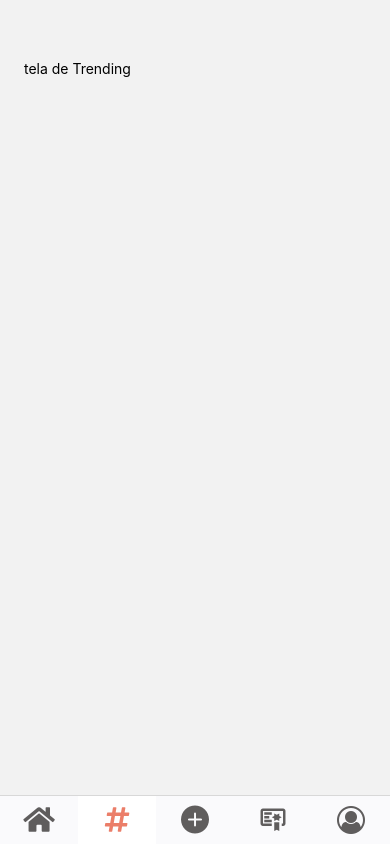
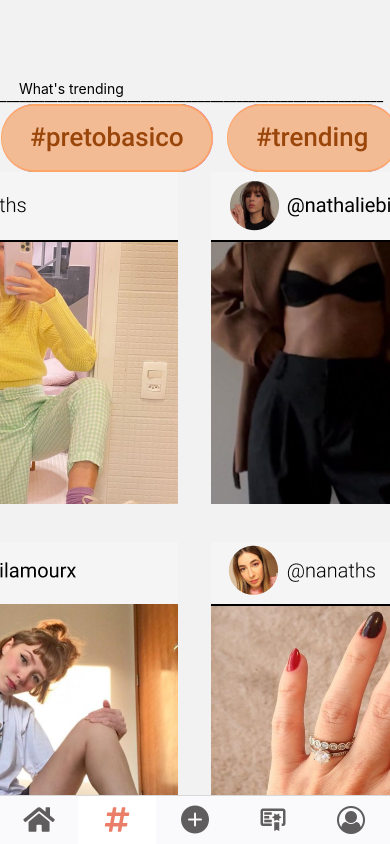
Before and after one commit to freiremilena/linkou-mobile, a React Native app: screen /Trending in a window 390 px wide. Built offline with nearby package versions, Linux system fonts and the light colour scheme.

Commit message:
Update index.jsx

```diff
--- a/src/pages/Trending/index.jsx
+++ b/src/pages/Trending/index.jsx
@@ -1,10 +1,35 @@
 import React, { useState } from "react";
 import { View, Text, TextInput, TouchableOpacity, Image } from "react-native";
+import { ScrollView } from "react-native-gesture-handler";
+
+import tags from '../../assets/tagstrend.png'
+import feedTrend from '../../assets/feed-trend.png'
+import styles from "./style";
 
 export default function Trending() {
   return (
-    <View style={{ marginTop: 60, marginLeft: 20}}>
-      <Text> tela de Trending</Text>
-    </View>
+
+    <ScrollView style={{ marginTop: 80}}>
+           <View style={{justifyContent: 'flex-start', marginLeft: 15, flexDirection:'row', alignItems: 'flex-start'}}>
+
+              <TouchableOpacity>
+                  <Text style={styles.cursosDestaque}> What's trending </Text>
+              </TouchableOpacity>
+
+           </View>
+
+              <Text style={{marginTop:-10 }}>
+                ____________________________________________________________
+              </Text>
+
+
+          <ScrollView horizontal={true}>
+            <Image source={tags} style={styles.tagsTrend}/>
+          </ScrollView>
+
+          <View style={{alignItems: 'center'}}>
+            <Image source={feedTrend} style={styles.feedTrend}/>
+          </View>
+    </ScrollView>
   );
 }
```
